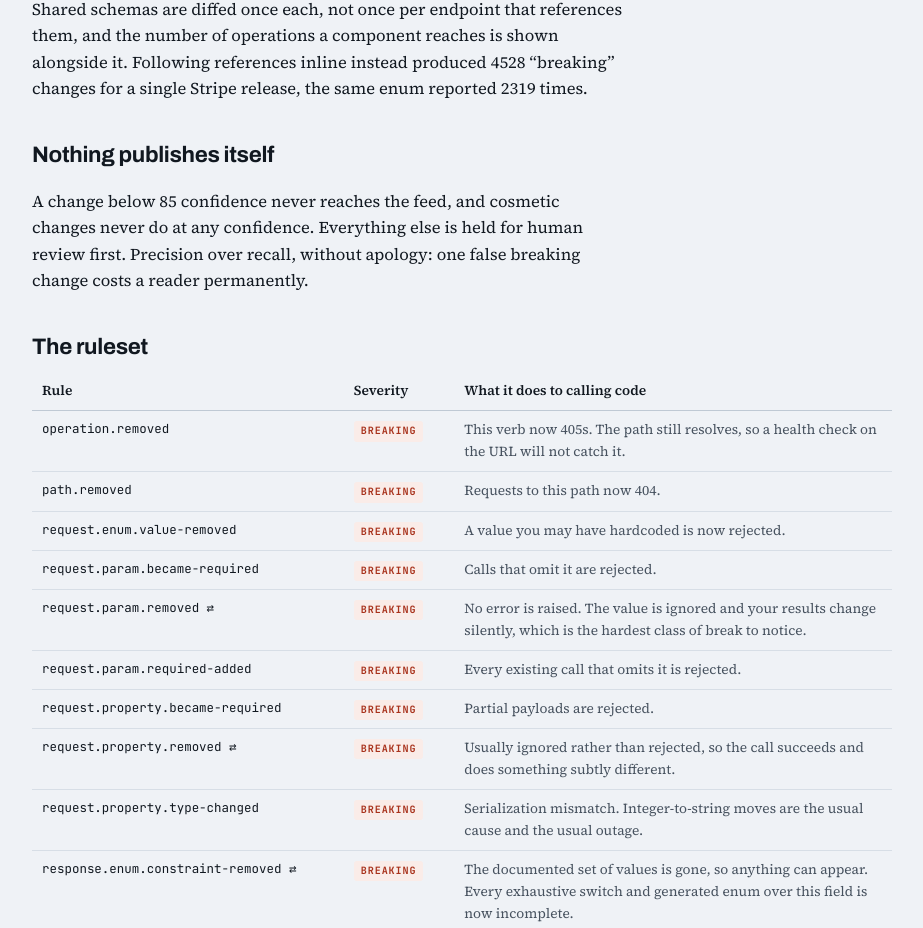
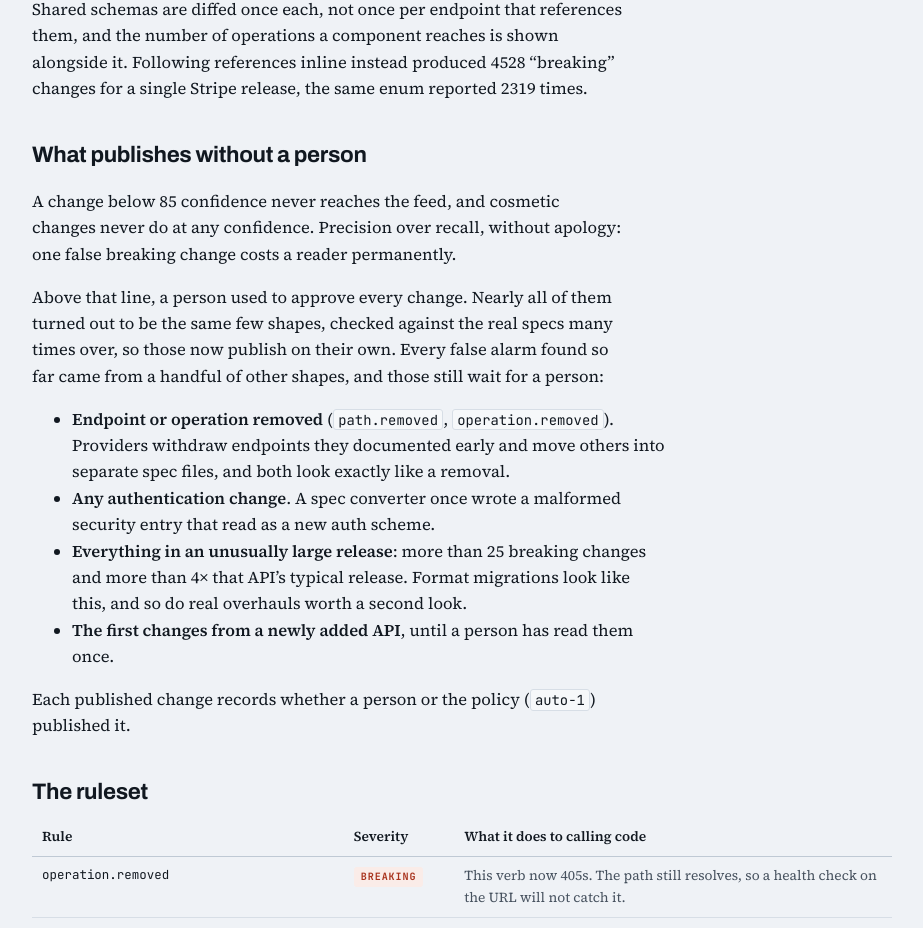
Before and after one commit to asgerami/driftwatch, a Next.js app in the folder apps/web/: page /method in a window 1280 px wide. Shown: the part 930-1858 px from the top of the page, without its empty margins (178-1101 px from the left). Built offline with nearby package versions, Linux system fonts and the light colour scheme.

Commit message:
Run the policy after every diff, and publish it on /method.
/method said nothing publishes itself; it now says what does and what waits for a person, rendered from the policy's own constants so the page cannot drift from the code.

```diff
--- a/apps/web/app/method/page.tsx
+++ b/apps/web/app/method/page.tsx
@@ -1,4 +1,11 @@
-import { RULES, PUBLISH_CONFIDENCE_THRESHOLD } from "@driftwatch/core";
+import {
+  ALWAYS_HELD_RULES,
+  AUTO_PUBLISH_POLICY,
+  PUBLISH_CONFIDENCE_THRESHOLD,
+  RULES,
+  SPIKE_FLOOR,
+  SPIKE_MULTIPLE,
+} from "@driftwatch/core";
 
 const ordered = Object.values(RULES).sort(
   (a, b) =>
@@ -72,12 +79,50 @@ export default function MethodPage() {
         enum reported 2319 times.
       </p>
 
-      <h2>Nothing publishes itself</h2>
+      <h2>What publishes without a person</h2>
       <p>
         A change below {PUBLISH_CONFIDENCE_THRESHOLD} confidence never reaches
-        the feed, and cosmetic changes never do at any confidence. Everything
-        else is held for human review first. Precision over recall, without
-        apology: one false breaking change costs a reader permanently.
+        the feed, and cosmetic changes never do at any confidence. Precision
+        over recall, without apology: one false breaking change costs a reader
+        permanently.
+      </p>
+      <p>
+        Above that line, a person used to approve every change. Nearly all of
+        them turned out to be the same few shapes, checked against the real
+        specs many times over, so those now publish on their own. Every false
+        alarm found so far came from a handful of other shapes, and those still
+        wait for a person:
+      </p>
+      <ul>
+        <li>
+          <strong>Endpoint or operation removed</strong> (
+          {[...ALWAYS_HELD_RULES].filter((id) => !id.startsWith("security.")).map((id, i) => (
+            <span key={id}>
+              {i > 0 ? ", " : ""}
+              <code>{id}</code>
+            </span>
+          ))}
+          ). Providers withdraw endpoints they documented early and move
+          others into separate spec files, and both look exactly like a removal.
+        </li>
+        <li>
+          <strong>Any authentication change</strong>. A spec converter once
+          wrote a malformed security entry that read as a new auth scheme.
+        </li>
+        <li>
+          <strong>Everything in an unusually large release</strong>: more than{" "}
+          {SPIKE_FLOOR} breaking changes and more than {SPIKE_MULTIPLE}× that
+          API&rsquo;s typical release. Format migrations look like this, and so
+          do real overhauls worth a second look.
+        </li>
+        <li>
+          <strong>The first changes from a newly added API</strong>, until a
+          person has read them once.
+        </li>
+      </ul>
+      <p>
+        Each published change records whether a person or the policy (
+        <code>{AUTO_PUBLISH_POLICY}</code>) published it.
       </p>
 
       <h2>The ruleset</h2>
```
Also changed, not shown: 2 other files (tests, documents, lock files or other folders).
